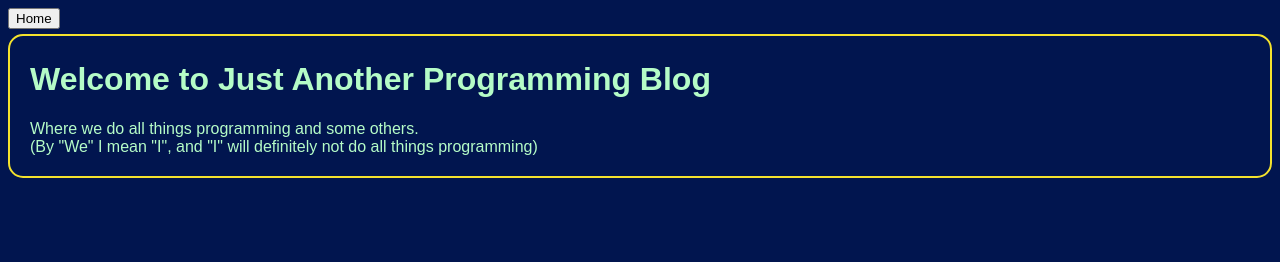
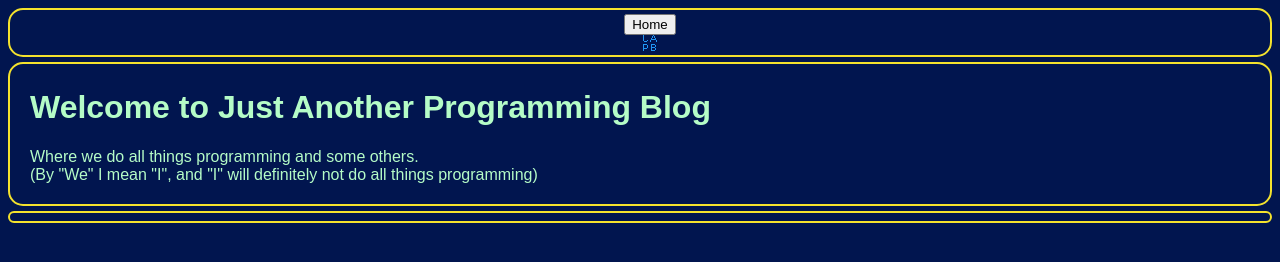
Before and after one commit to dinoracer/my-personal-blog, a plain HTML site: page index.html in a window 1280 px wide. Drawn offline with Linux system fonts and the light colour scheme; a script that the page names is missing.

Commit message:
Add favicon and center items

```diff
--- a/index.html
+++ b/index.html
@@ -4,12 +4,16 @@
   <meta charset="UTF-8">
   <meta name="viewport" content="width=device-width, initial-scale=1.0">
   <title>Just Another Programming Blog</title>
+  <link rel="icon" type="image/png" href="favicon.png" sizes="16x16"/>
   <link rel="stylesheet" href="style.css">
   <script src="https://cdn.jsdelivr.net/npm/showdown/dist/showdown.min.js"></script>
   <script src="index.js" defer></script>
 </head>
 <body>
-  <button onclick="reset()">Home</button>
+  <header class="center">
+    <button onclick="reset()">Home</button>
+    <img src="favicon.png" alt="Logo">
+  </header>
   <header>
     <h1>Welcome to Just Another Programming Blog</h1>
     <p>
@@ -17,6 +21,8 @@
       (By "We" I mean "I", and "I" will definitely not do all things programming)
     </p>
   </header>
-  <div id="content"></div>
+  <header class="center">
+    <div id="content"></div>
+  </header>
 </body>
 </html>
--- a/style.css
+++ b/style.css
@@ -23,6 +23,11 @@ header {
   border-radius: 15px;
   background-color: var(--bg-dark);
   color: var(--text);
+}
+
+.center {
+  display: grid;
+  place-items: center;
 }
 
 .post-preview {
```
Also changed, not shown: favicon.png (added).
